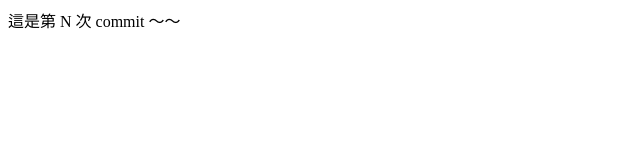
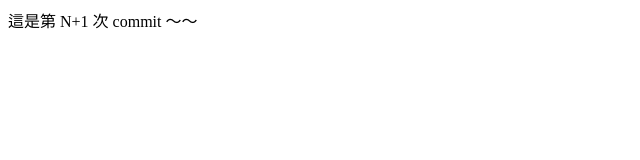
Before and after one commit to imjaiming/imjaiming.github.io, a plain HTML site: page index.html in a window 1280 px wide. Shown: the full height of the page, 0-640 px from the left. Drawn offline with Linux system fonts and the light colour scheme.

Commit message:
這是第 N+1 次 commit ～～

```diff
--- a/index.html
+++ b/index.html
@@ -7,7 +7,7 @@
     <title>Document</title>
 </head>
 <body>
-    <print>這是第 N 次 commit ～～</print>
+    <print>這是第 N+1 次 commit ～～</print>
 
 </body>
 </html>
```
